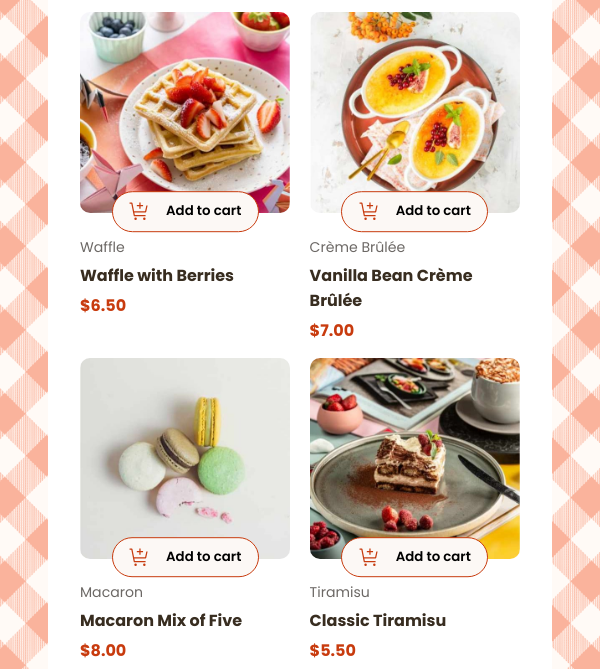
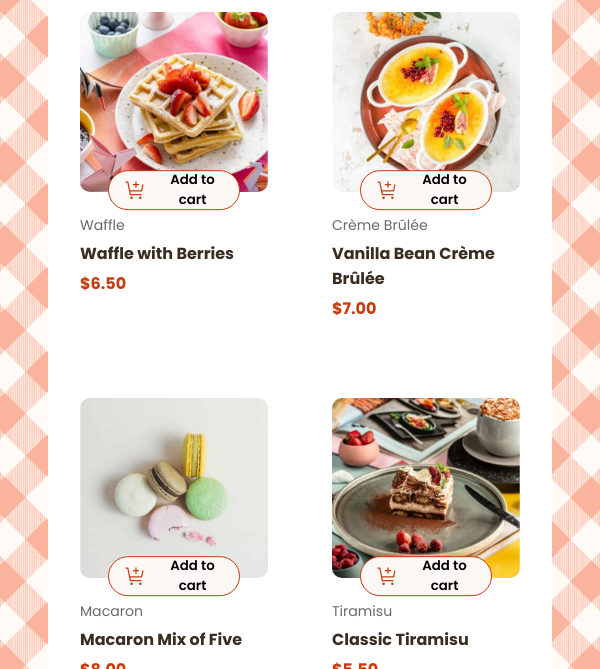
Before and after one commit to ArthurDeOliver/Product-List, a website built with Vite: page index.html in a window 600 px wide. Shown: the part 131-800 px from the top of the page. Built offline with nearby package versions, Linux system fonts and the light colour scheme.

Commit message:
finalizado: responsividade completa

```diff
--- a/src/styles/index.sass
+++ b/src/styles/index.sass
@@ -1,2 +1,3 @@
-.teste {
+header {
+  background-color: red;
 }
--- a/style.css
+++ b/style.css
@@ -56,7 +56,7 @@ main header {
 
 .DessertItem {
   max-width: calc(33% - 0.6rem);
-  max-height: 320px;
+  /* max-height: 320px; */
   margin-bottom: 1rem;
 }
 
@@ -246,16 +246,23 @@ aside header {
 
 /* Responsivo para Mobile */
 
-@media (min-width: 515px) and (max-width: 700px) {
+@media (min-width: 558px) and (max-width: 995px) {
   body {
     grid-template-columns: 1fr;
   }
+
+  .dessertsList {
+    gap: 2rem;
+  }
+
   .DessertItem {
-    max-width: calc(50% - 0.6rem);
+    height: inherit;
+    /* margin-bottom: 150px; */
+    max-width: calc(50% - 2rem);
   }
 }
 
-@media (max-width: 515px) {
+@media (max-width: 555px) {
   body {
     display: flex;
     flex-direction: column;
@@ -274,6 +281,7 @@ aside header {
   }
 
   .DessertItem {
+    margin-bottom: 0;
     max-width: 100%;
     max-height: 850px;
   }
--- /dev/null
+++ b/tarefas.ts
@@ -0,0 +1,4 @@
+//TODO estudar SASS
+/*
+TODO Estudar SASS, aplicar no projeto. tsc init no root do projeto
+*/
```
